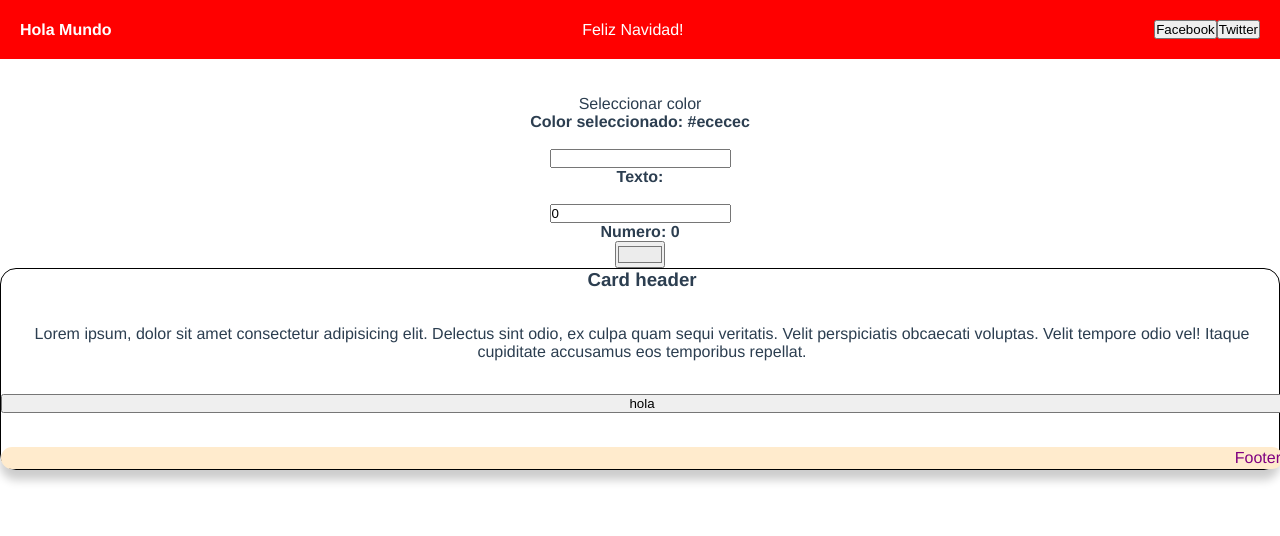
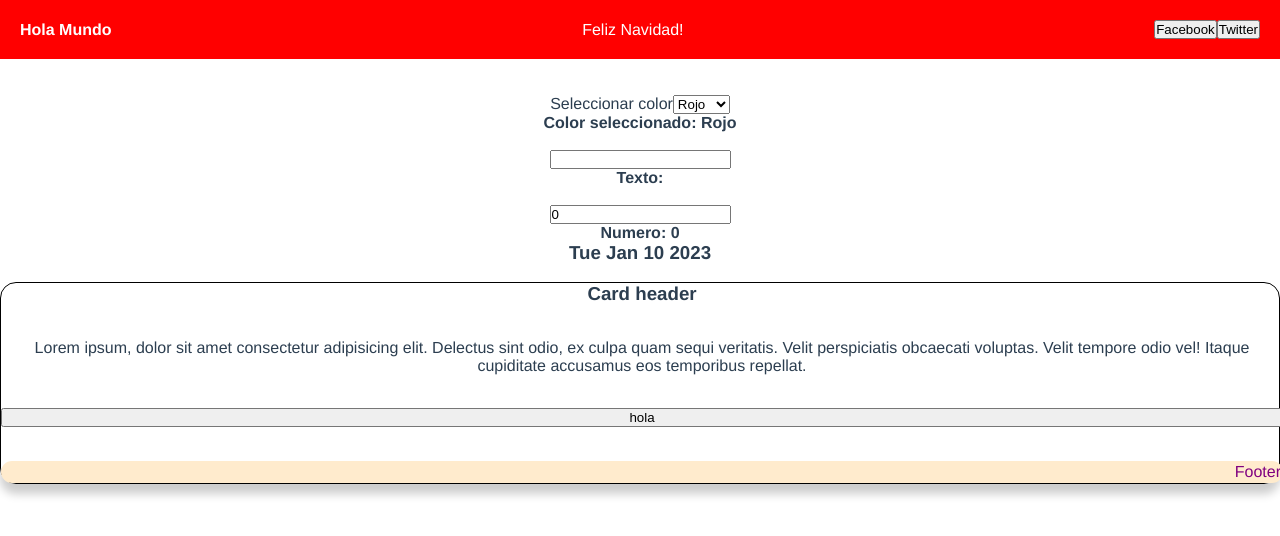
Before and after one commit to jnavarrovera/curso-vue-01-pruebas-vue, a Vue app: page /#/ in a window 1280 px wide. Shown: the top 536 px of the page. Built offline with nearby package versions, Linux system fonts and the light colour scheme.

Commit message:
Lifecicle hooks, computed, watch

```diff
--- a/src/components/CustomSelect.vue
+++ b/src/components/CustomSelect.vue
@@ -1,12 +1,12 @@
 <template>
   <label for="">Seleccionar color</label>
-  <!-- <select v-model="color">
+  <select v-model="color">
     <option value="red">Rojo</option>
     <option value="green">Verde</option>
     <option value="blue">Azul</option>
-  </select> -->
+  </select>
 
-  <h4>Color seleccionado: {{ color }}</h4>
+  <h4>Color seleccionado: {{ colorLabel }}</h4>
   <br />
   <input type="text" v-model.lazy="texto" />
   <h4>Texto: {{ texto }}</h4>
@@ -15,21 +15,62 @@
   <input type="number" v-model.number="numero" />
   <h4>Numero: {{ numero }}</h4>
 
-  <input type="color" v-model="color" />
+  <h3>{{ now }}</h3>
+
+  <!-- <input type="color" v-model="color" /> -->
 </template>
 
 <script lang="ts">
-import { defineComponent, ref } from "vue";
+import {
+  computed,
+  defineComponent,
+  onBeforeMount,
+  onMounted,
+  onUnmounted,
+  onUpdated,
+  ref,
+  watch,
+} from "vue";
 
 export default defineComponent({
   setup() {
-    const color = ref<string>("#ececec");
+    const color = ref<string>("red");
     const texto = ref<string>("");
     const numero = ref<number>(0);
+
+    onBeforeMount(() => {
+      console.log("onBeforeMount");
+    });
+
+    onMounted(() => {
+      console.log("onMounted");
+    });
+
+    onUpdated(() => {
+      console.log("onUpdated");
+    });
+
+    onUnmounted(() => {
+      console.log("onUnmounted");
+    });
+
+    watch(color, (value: string, oldvalue: string) => {
+      alert(`Has cambiado el color de ${oldvalue} a ${value}`);
+    });
+
     return {
       color,
       texto,
-      numero
+      numero,
+
+      colorLabel: computed(() =>
+        color.value === "red"
+          ? "Rojo"
+          : color.value === "green"
+          ? "Verde"
+          : "Azul"
+      ),
+      now: computed(() => new Date().toDateString()),
     };
   },
 });
```
Also changed, not shown: src/App.vue (+18 -4 lines).
